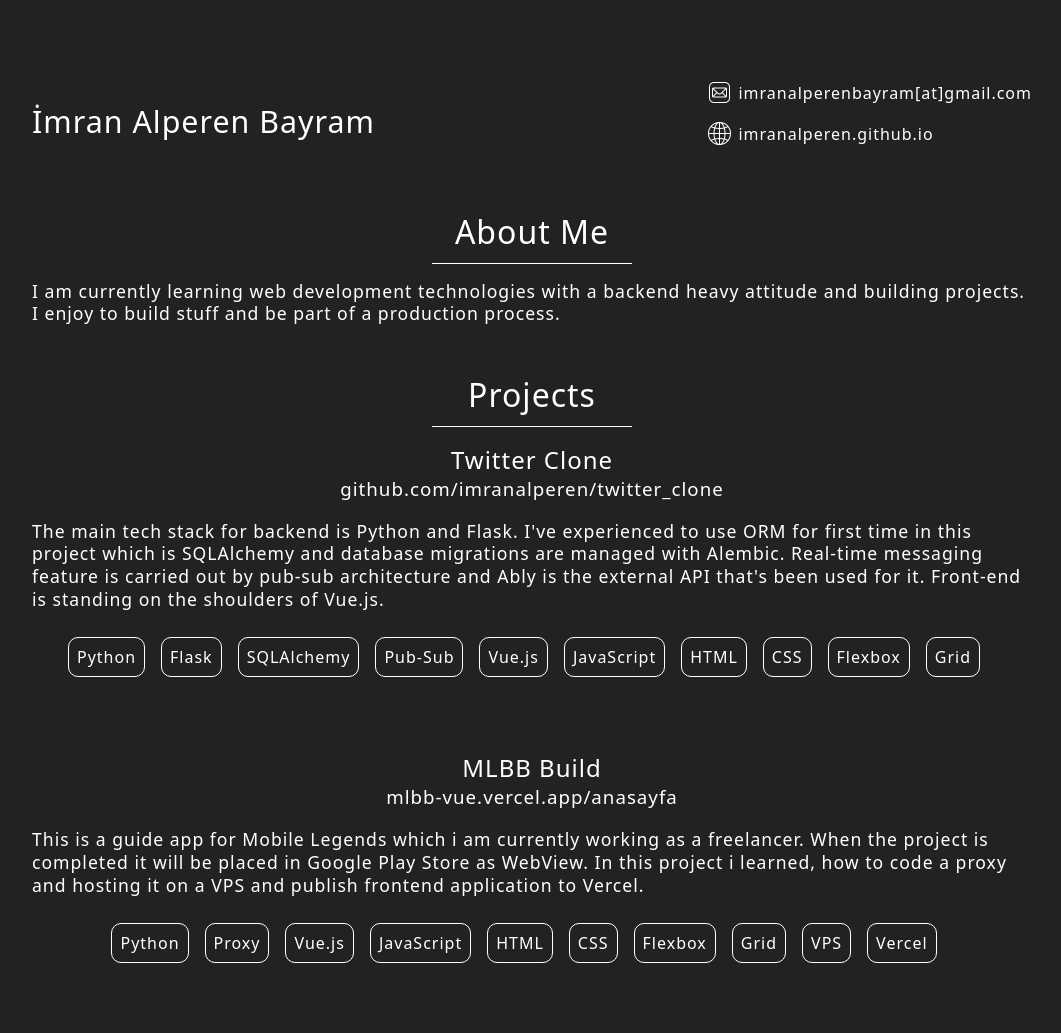
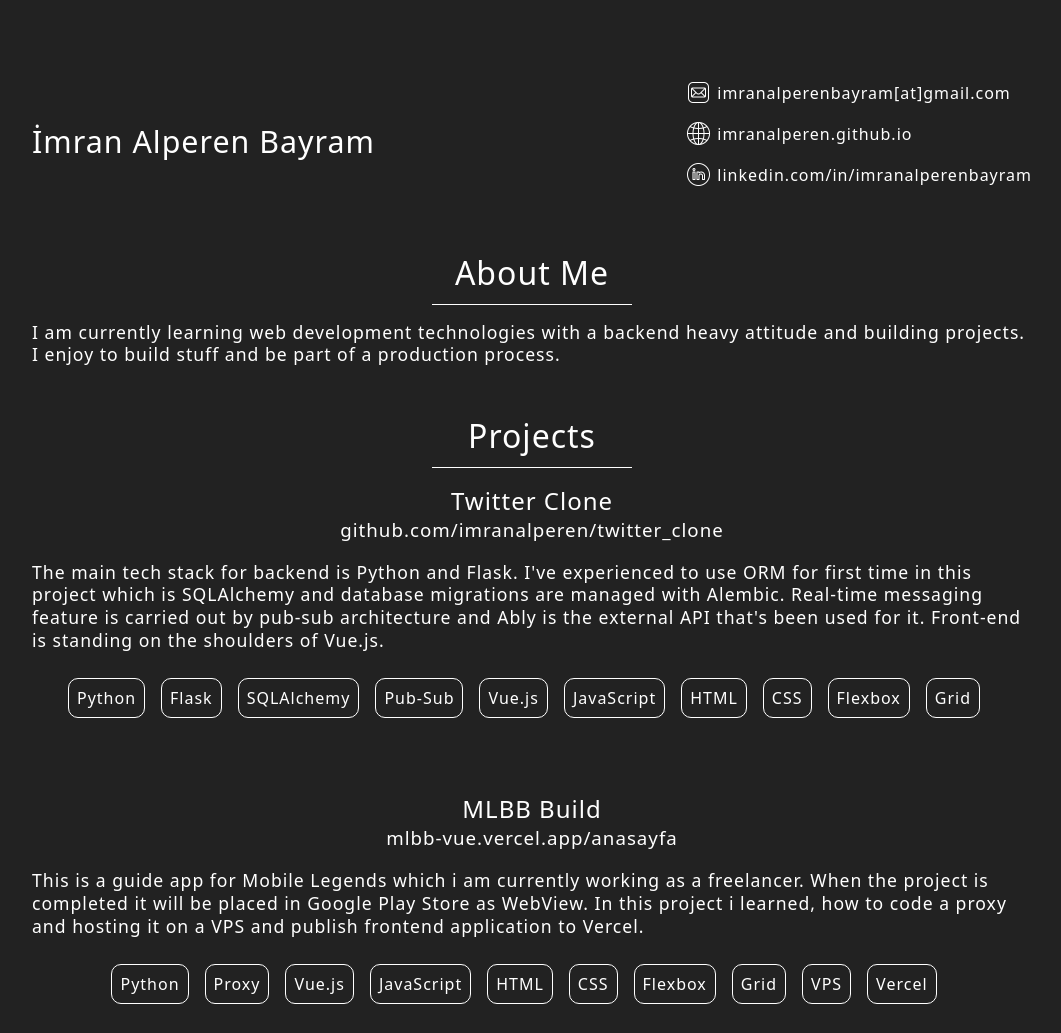
Before and after one commit to imranalperen/imranalperen.github.io, a plain HTML site: page index.html in a window 1280 px wide. Shown: the top 1033 px of the page, without its empty margins (108-1169 px from the left). Drawn offline with Linux system fonts and the light colour scheme.

Commit message:
linkedin

```diff
--- a/index.html
+++ b/index.html
@@ -29,6 +29,14 @@
                         <p class="thick-text">
                             <a href="https://imranalperen.github.io/">
                                 imranalperen.github.io
+                            </a>
+                        </p>
+                    </div>
+                    <div class="top-right-container">
+                        <img src="/images/icons8-linkedin-circled-50.png" class="logo">
+                        <p class="thick-text">
+                            <a href="https://www.linkedin.com/in/imranalperenbayram/">
+                                linkedin.com/in/imranalperenbayram
                             </a>
                         </p>
                     </div>
```
Also changed, not shown: images/icons8-linkedin-circled-50.png (added).
